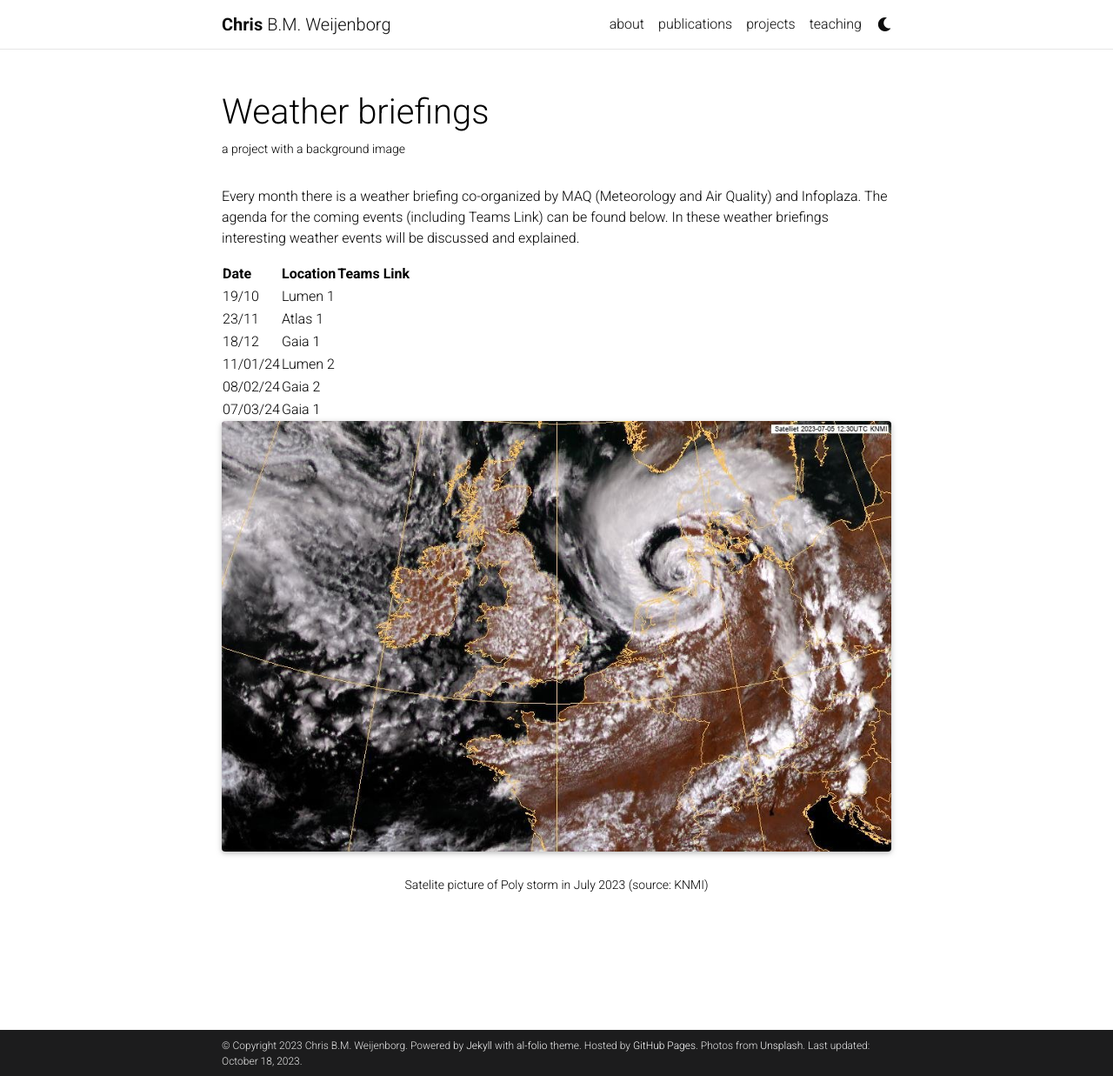
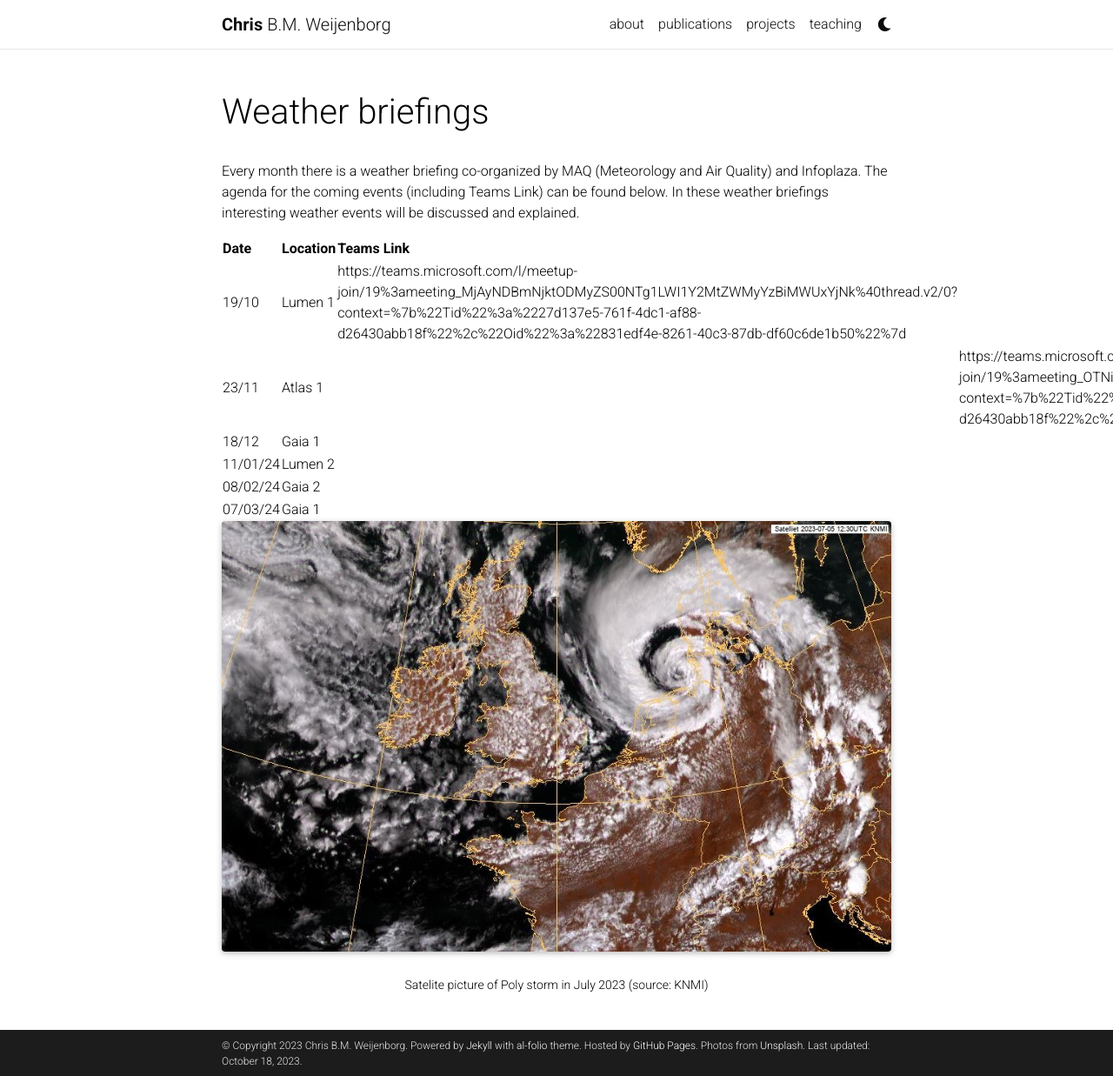
Before and after one commit to chrisweij/chrisweij.github.io, a Jekyll site: the page built from _projects/WeatherBriefing.md, in a window 1280 px wide and 1237 px high. Shown: the whole window at 87% size. Built offline with Jekyll 4.4.1, drawn with Linux system fonts in a browser that asks for light colours; full-size pictures stand in for the smaller copies a plugin makes; comment, search, counter and statistics services are not loaded; a style sheet for code colours, icons or effects is not loaded; some of the changed lines change nothing that is shown.

Commit message:
Added teams links

```diff
--- a/_projects/WeatherBriefing.md
+++ b/_projects/WeatherBriefing.md
@@ -1,7 +1,7 @@
 ---
 layout: page
 title: Weather briefings
-description: a project with a background image
+description:
 img: assets/img/Poly_Satellite.jpeg
 importance: 1
 category: work
@@ -12,8 +12,8 @@
 
 | Date        | Location    | Teams Link|
 | ----------- | ----------- | -----------|
-| 19/10       | Lumen 1     | |
-| 23/11       | Atlas 1     | |
+| 19/10       | Lumen 1     | https://teams.microsoft.com/l/meetup-join/19%3ameeting_MjAyNDBmNjktODMyZS00NTg1LWI1Y2MtZWMyYzBiMWUxYjNk%40thread.v2/0?context=%7b%22Tid%22%3a%2227d137e5-761f-4dc1-af88-d26430abb18f%22%2c%22Oid%22%3a%22831edf4e-8261-40c3-87db-df60c6de1b50%22%7d |
+| 23/11       | Atlas 1     | |https://teams.microsoft.com/l/meetup-join/19%3ameeting_OTNiYWY1YzktYjIwZi00ZmU2LTk4ODEtNzE0OTJiNmIxNzgy%40thread.v2/0?context=%7b%22Tid%22%3a%2227d137e5-761f-4dc1-af88-d26430abb18f%22%2c%22Oid%22%3a%22831edf4e-8261-40c3-87db-df60c6de1b50%22%7d |
 | 18/12       | Gaia 1      | |
 | 11/01/24    | Lumen 2     | |
 | 08/02/24    | Gaia 2      | |
```
